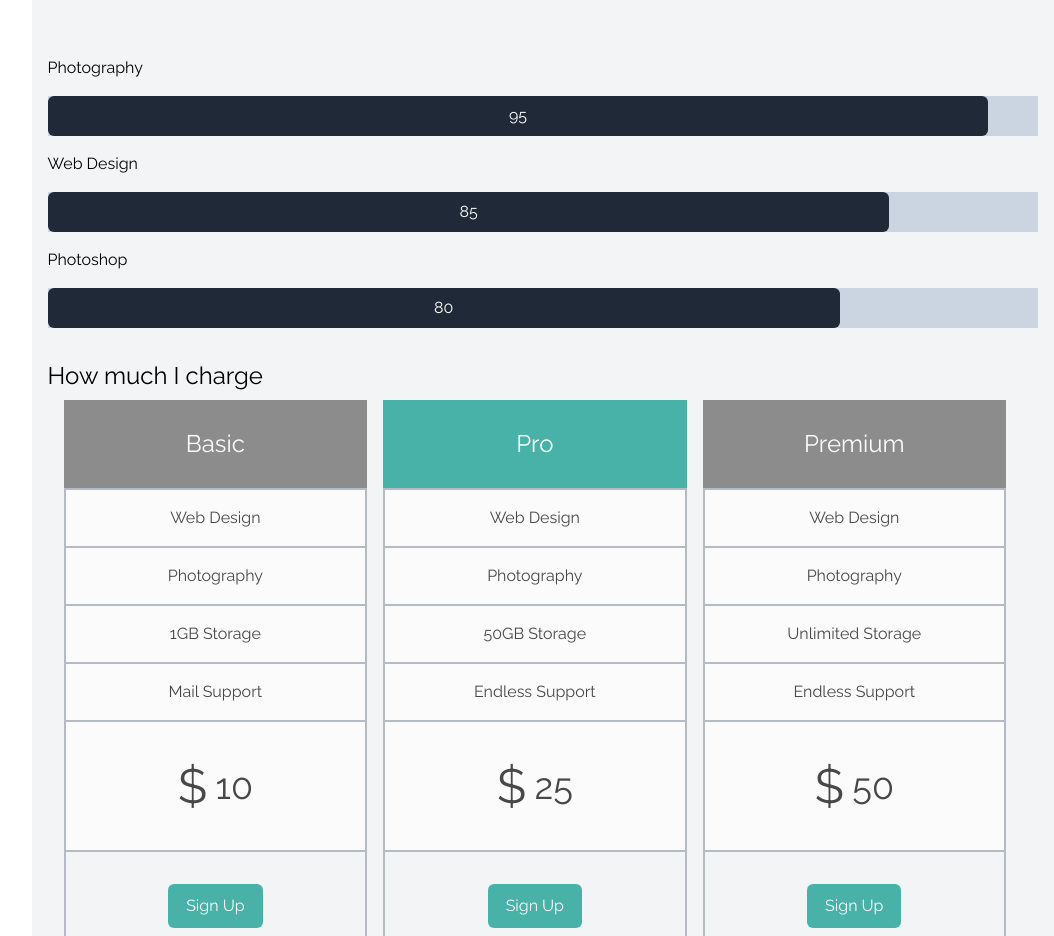
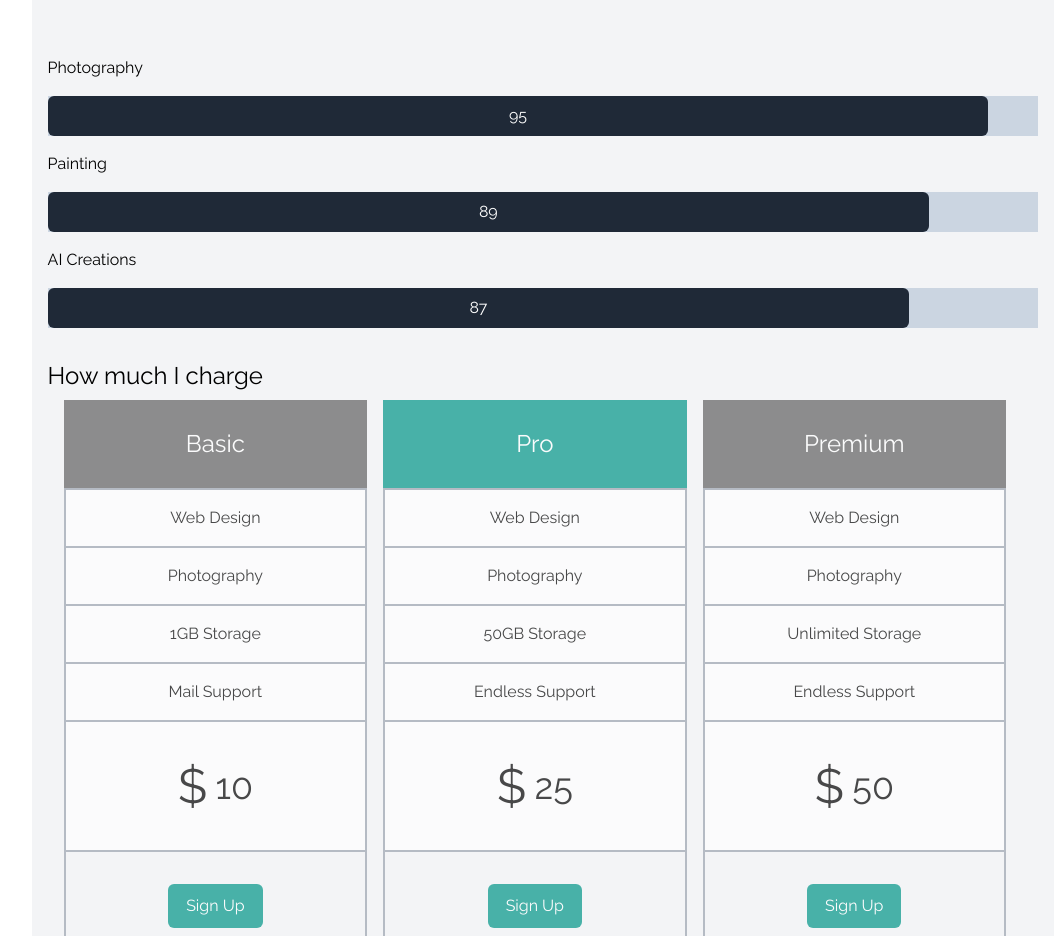
Before and after one commit to Metaverse-Nabeel/majesty_portfolio, a Next.js app: page / in a window 1280 px wide. Shown: the part 1760-2696 px from the top of the page, without its empty margins (226-1280 px from the left). Built offline with nearby package versions, Linux system fonts and the light colour scheme.

Commit message:
Update skills section

```diff
--- a/src/data.ts
+++ b/src/data.ts
@@ -475,13 +475,13 @@ export const Skills: Skill[] = [
   },
   {
     id: 2,
-    label: "Web Design",
-    value: 85,
+    label: "Painting",
+    value: 89,
   },
   {
     id: 3,
-    label: "Photoshop",
-    value: 80,
+    label: "AI Creations",
+    value: 87,
   },
 ];
 export const PackagesData: Package[] = [
```
